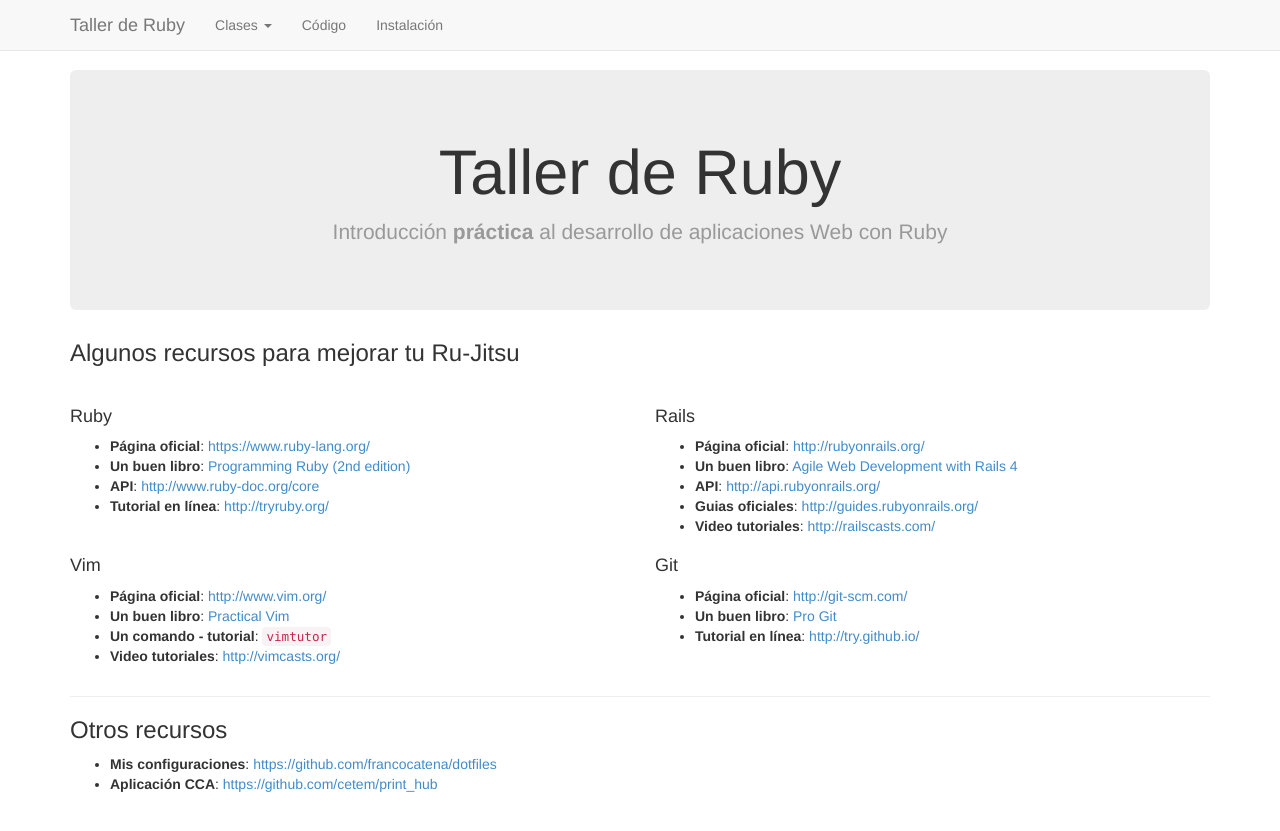
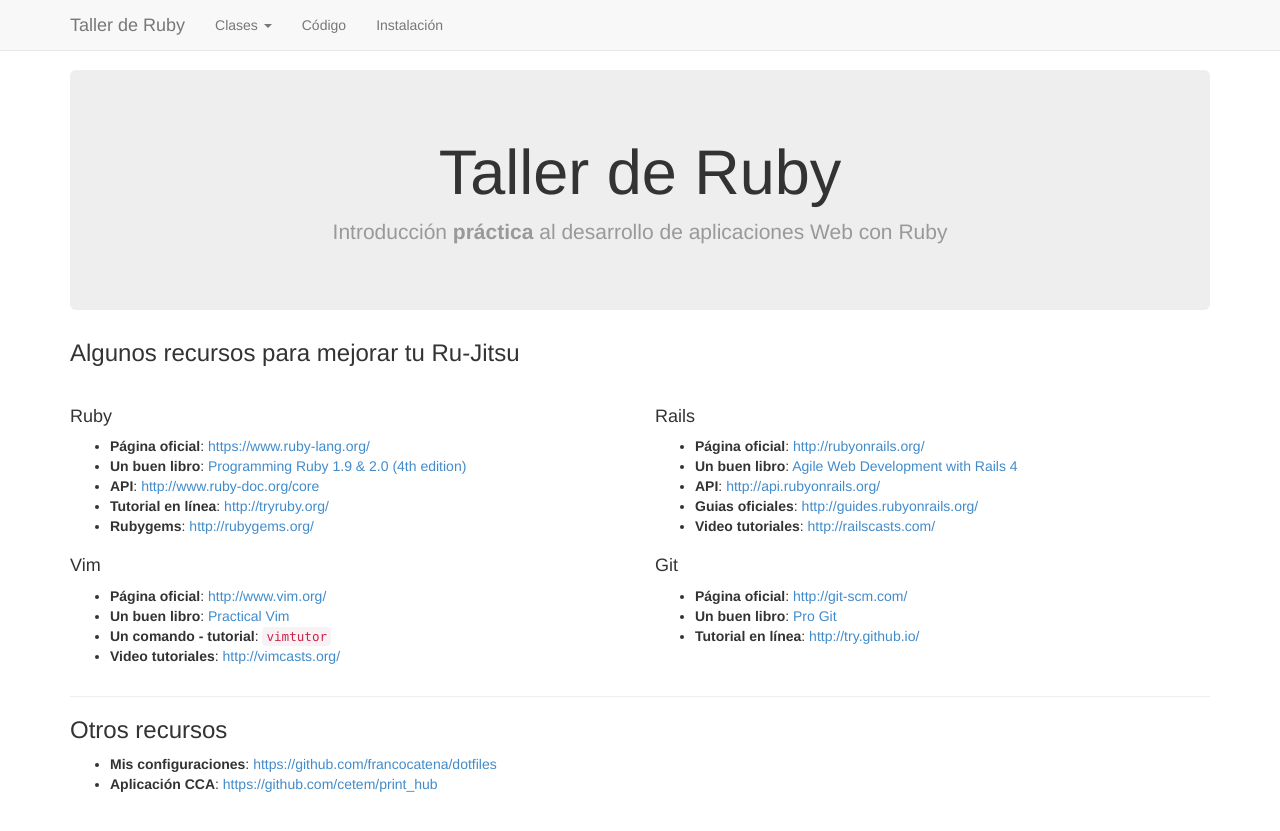
Before and after one commit to francocatena/clases, a Jekyll site: the page built from index.html, in a window 1280 px wide. Shown: the top 831 px of the page. Built offline with Jekyll 4.4.1, drawn with Linux system fonts in a browser that asks for light colours; Markdown is read by kramdown in place of the engine named in the settings.

Commit message:
Add Rubygems link

```diff
--- a/index.html
+++ b/index.html
@@ -26,7 +26,7 @@
       </li>
       <li>
         <strong>Un buen libro</strong>:
-        <a href="http://pragprog.com/book/ruby/programming-ruby">Programming Ruby (2nd edition)</a>
+        <a href="http://pragprog.com/book/ruby4/programming-ruby-1-9-2-0">Programming Ruby 1.9 & 2.0 (4th edition)</a>
       </li>
       <li>
         <strong>API</strong>:
@@ -35,6 +35,10 @@
       <li>
         <strong>Tutorial en línea</strong>:
         <a href="http://tryruby.org/">http://tryruby.org/</a>
+      </li>
+      <li>
+        <strong>Rubygems</strong>:
+        <a href="http://rubygems.org/">http://rubygems.org/</a>
       </li>
     </ul>
   </div>
```
